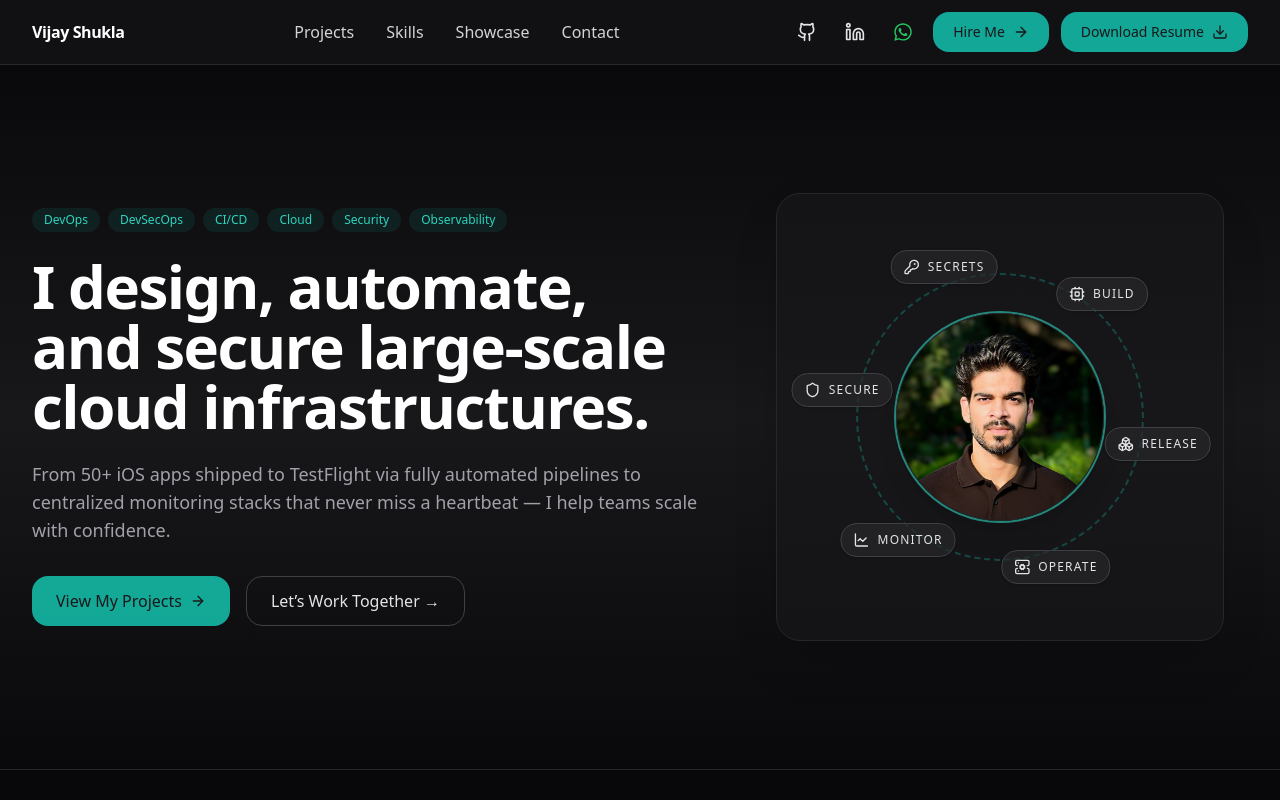
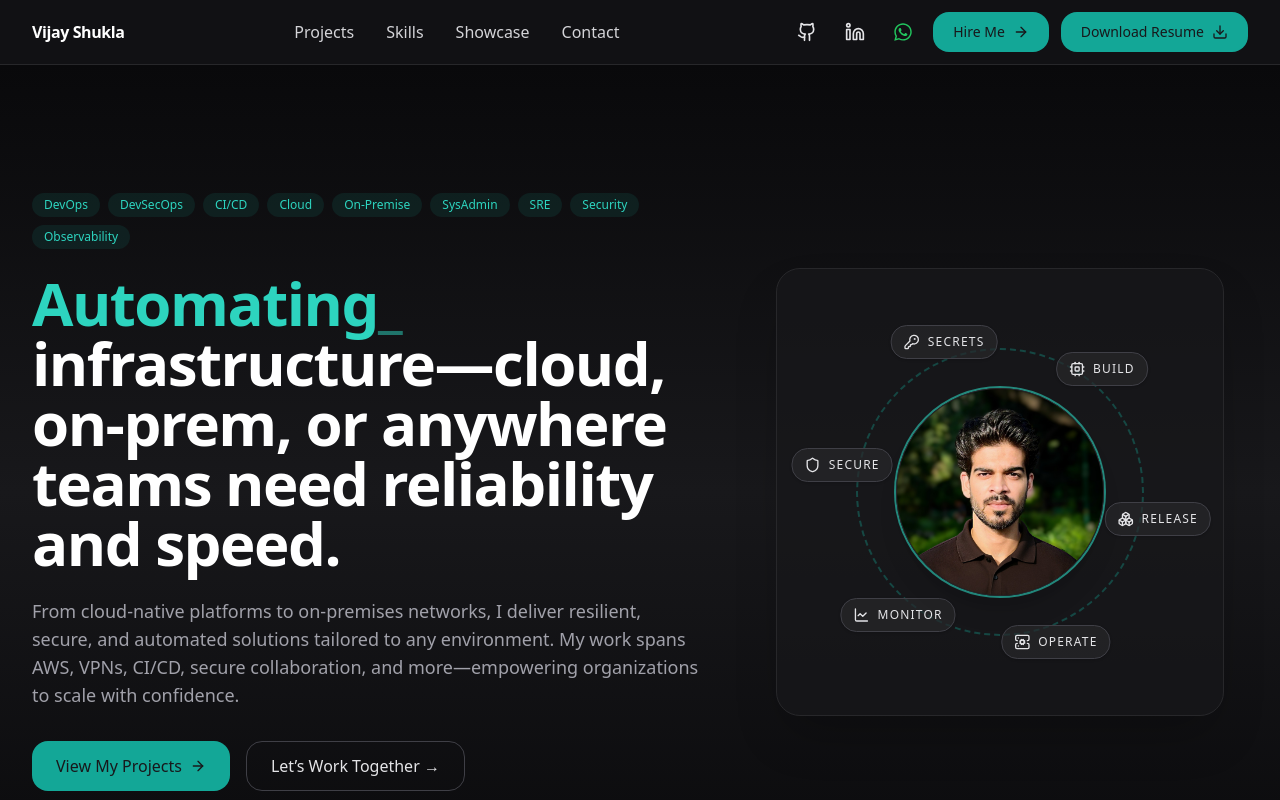
Before and after one commit to vijayshuklaHL/vijayshuklahl.github.io, a React (Vite) app: page / in a window 1280 px wide. Shown: the top 800 px of the page. Built offline with nearby package versions, Linux system fonts and the light colour scheme.

Commit message:
updated hero

```diff
--- a/src/App.tsx
+++ b/src/App.tsx
@@ -1,4 +1,44 @@
-import React from "react";
+import React, { useState, useEffect } from "react";
+
+function useTypewriter(words: string[], typeSpeed = 80, eraseSpeed = 40, delay = 1200) {
+  const [wordIndex, setWordIndex] = useState(0);
+  const [displayed, setDisplayed] = useState("");
+  const [isErasing, setIsErasing] = useState(false);
+
+  useEffect(() => {
+    let timeout: NodeJS.Timeout;
+    const currentWord = words[wordIndex];
+
+    if (!isErasing && displayed.length < currentWord.length) {
+      timeout = setTimeout(() => {
+        setDisplayed(currentWord.slice(0, displayed.length + 1));
+      }, typeSpeed);
+    } else if (!isErasing && displayed.length === currentWord.length) {
+      timeout = setTimeout(() => {
+        setIsErasing(true);
+      }, delay);
+    } else if (isErasing && displayed.length > 0) {
+      timeout = setTimeout(() => {
+        setDisplayed(currentWord.slice(0, displayed.length - 1));
+      }, eraseSpeed);
+    } else if (isErasing && displayed.length === 0) {
+      timeout = setTimeout(() => {
+        setIsErasing(false);
+        setWordIndex((i) => (i + 1) % words.length);
+      }, typeSpeed);
+    }
+    return () => clearTimeout(timeout);
+  }, [displayed, isErasing, wordIndex, words, typeSpeed, eraseSpeed, delay]);
+
+  return displayed;
+}
+
+function TypewriterWords() {
+  const word = useTypewriter(["Architecting", "Automating", "Securing"], 140, 80, 1800);
+  return (
+    <span className="text-teal-400 mr-2" style={{ minWidth: "10ch", display: "inline-block" }}>{word}<span className="animate-pulse">_</span></span>
+  );
+}
 import { motion } from "framer-motion";
 import {
   ArrowRight,
@@ -155,15 +195,17 @@ const Hero = () => (
           <span className="px-3 py-1 rounded-full bg-teal-500/10 text-teal-400 text-xs">DevSecOps</span>
           <span className="px-3 py-1 rounded-full bg-teal-500/10 text-teal-400 text-xs">CI/CD</span>
           <span className="px-3 py-1 rounded-full bg-teal-500/10 text-teal-400 text-xs">Cloud</span>
+          <span className="px-3 py-1 rounded-full bg-teal-500/10 text-teal-400 text-xs">On-Premise</span>
+          <span className="px-3 py-1 rounded-full bg-teal-500/10 text-teal-400 text-xs">SysAdmin</span>
+          <span className="px-3 py-1 rounded-full bg-teal-500/10 text-teal-400 text-xs">SRE</span>
           <span className="px-3 py-1 rounded-full bg-teal-500/10 text-teal-400 text-xs">Security</span>
           <span className="px-3 py-1 rounded-full bg-teal-500/10 text-teal-400 text-xs">Observability</span>
         </div>
         <h1 className="text-4xl md:text-6xl font-bold tracking-tight text-white mb-6">
-          I design, automate, <br /> and secure large-scale cloud infrastructures.
+          <TypewriterWords /> infrastructure—cloud, on-prem, or anywhere teams need reliability and speed.
         </h1>
         <p className="text-zinc-400 text-lg mb-8">
-          From 50+ iOS apps shipped to TestFlight via fully automated pipelines
-          to centralized monitoring stacks that never miss a heartbeat — I help teams scale with confidence.
+          From cloud-native platforms to on-premises networks, I deliver resilient, secure, and automated solutions tailored to any environment. My work spans AWS, VPNs, CI/CD, secure collaboration, and more—empowering organizations to scale with confidence.
         </p>
         <div className="flex flex-wrap gap-4">
           <a href="#projects" className="px-6 py-3 rounded-2xl bg-teal-500/90 hover:bg-teal-400 text-zinc-900 font-medium inline-flex items-center gap-2">
```
